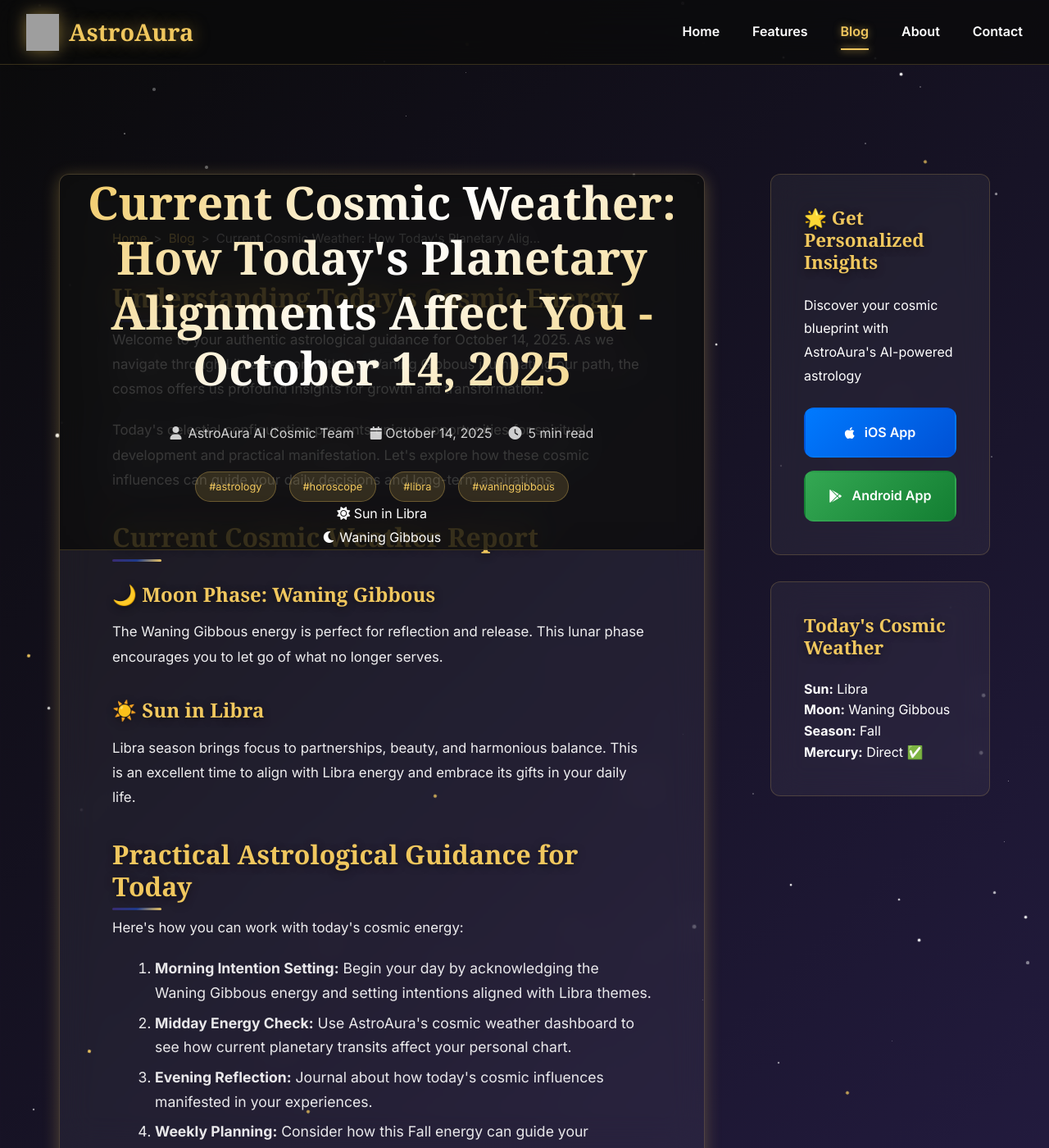
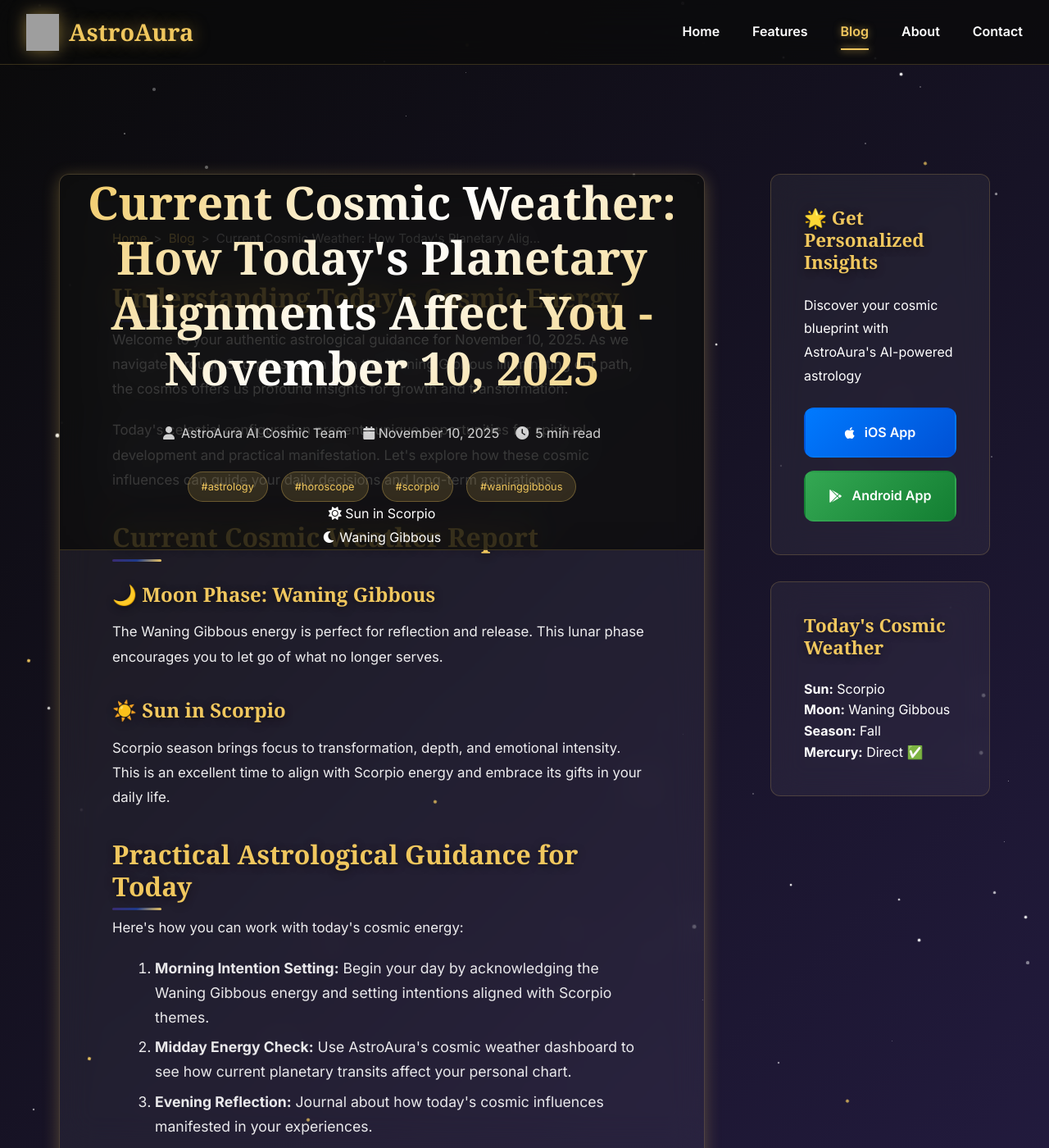
Before and after one commit to royanis/astroaura-website, a Jekyll site: the page blog/posts/current-cosmic-weather-how-todays-planetary-alignm.html, which Jekyll copies as it is, in a window 1280 px wide and 1400 px high. Shown: the whole window at 82% size. Built offline with Jekyll 4.4.1, drawn with Linux system fonts in a browser that asks for light colours; some web fonts are replaced; comment, search, counter and statistics services are not loaded; grey boxes are pictures that could not be loaded.

Commit message:
🌟 Automated blog post: 2025-11-10 01:58 UTC
Generated authentic astrology content
Updated RSS feeds and sitemap
Published via GitHub Actions

🤖 Automated by AstroAura Blog System

```diff
--- a/blog/posts/current-cosmic-weather-how-todays-planetary-alignm.html
+++ b/blog/posts/current-cosmic-weather-how-todays-planetary-alignm.html
@@ -3,11 +3,11 @@
 <head>
     <meta charset="UTF-8">
     <meta name="viewport" content="width=device-width, initial-scale=1.0">
-    <meta name="description" content="Authentic astrological guidance for October 14, 2025. Explore today's Waning Gibbous energy in Libra season with personalized insights from AstroAura's AI-powered astrology platform.">
-    <title>Current Cosmic Weather: How Today's Planetary Alignments Affect You - October 14, 2025 | AstroAura Cosmic Insights</title>
+    <meta name="description" content="Authentic astrological guidance for November 10, 2025. Explore today's Waning Gibbous energy in Scorpio season with personalized insights from AstroAura's AI-powered astrology platform.">
+    <title>Current Cosmic Weather: How Today's Planetary Alignments Affect You - November 10, 2025 | AstroAura Cosmic Insights</title>
 
     <!-- SEO Meta Tags -->
-    <meta name="keywords" content="astrology, horoscope, libra, waning-gibbous, AI astrology, multilingual horoscope">
+    <meta name="keywords" content="astrology, horoscope, scorpio, waning-gibbous, AI astrology, multilingual horoscope">
     <meta name="author" content="AstroAura AI Cosmic Team">
     <meta name="robots" content="index, follow, max-image-preview:large, max-snippet:-1">
     <meta name="revisit-after" content="7 days">
@@ -16,24 +16,24 @@
     <link rel="canonical" href="https://astroaura.me/blog/posts/current-cosmic-weather-how-todays-planetary-alignm.html">
 
     <!-- Open Graph Tags -->
-    <meta property="og:title" content="Current Cosmic Weather: How Today's Planetary Alignments Affect You - October 14, 2025 | AstroAura">
-    <meta property="og:description" content="Authentic astrological guidance for October 14, 2025. Explore today's Waning Gibbous energy in Libra season with personalized insights from AstroAura's AI-powered astrology platform.">
+    <meta property="og:title" content="Current Cosmic Weather: How Today's Planetary Alignments Affect You - November 10, 2025 | AstroAura">
+    <meta property="og:description" content="Authentic astrological guidance for November 10, 2025. Explore today's Waning Gibbous energy in Scorpio season with personalized insights from AstroAura's AI-powered astrology platform.">
     <meta property="og:url" content="https://astroaura.me/blog/posts/current-cosmic-weather-how-todays-planetary-alignm.html">
     <meta property="og:type" content="article">
     <meta property="og:site_name" content="AstroAura">
 
     <!-- Twitter Card -->
     <meta name="twitter:card" content="summary_large_image">
-    <meta name="twitter:title" content="Current Cosmic Weather: How Today's Planetary Alignments Affect You - October 14, 2025">
-    <meta name="twitter:description" content="Authentic astrological guidance for October 14, 2025. Explore today's Waning Gibbous energy in Libra season with personalized insights from AstroAura's AI-powered astrology platform.">
+    <meta name="twitter:title" content="Current Cosmic Weather: How Today's Planetary Alignments Affect You - November 10, 2025">
+    <meta name="twitter:description" content="Authentic astrological guidance for November 10, 2025. Explore today's Waning Gibbous energy in Scorpio season with personalized insights from AstroAura's AI-powered astrology platform.">
 
     <!-- Schema.org Markup -->
     <script type="application/ld+json">
     {
         "@context": "https://schema.org",
         "@type": "BlogPosting",
-        "headline": "Current Cosmic Weather: How Today's Planetary Alignments Affect You - October 14, 2025",
-        "description": "Authentic astrological guidance for October 14, 2025. Explore today's Waning Gibbous energy in Libra season with personalized insights from AstroAura's AI-powered astrology platform.",
+        "headline": "Current Cosmic Weather: How Today's Planetary Alignments Affect You - November 10, 2025",
+        "description": "Authentic astrological guidance for November 10, 2025. Explore today's Waning Gibbous energy in Scorpio season with personalized insights from AstroAura's AI-powered astrology platform.",
         "author": {
             "@type": "Organization",
             "name": "AstroAura AI Cosmic Team"
@@ -46,14 +46,14 @@
                 "url": "https://astroaura.me/assets/icons/app_icon.png"
             }
         },
-        "datePublished": "2025-10-14T01:46:11.791907",
-        "dateModified": "2025-10-14T01:46:11.791907",
+        "datePublished": "2025-11-10T01:58:09.509385",
+        "dateModified": "2025-11-10T01:58:09.509385",
         "url": "https://astroaura.me/blog/posts/current-cosmic-weather-how-todays-planetary-alignm.html",
         "mainEntityOfPage": {
             "@type": "WebPage",
             "@id": "https://astroaura.me/blog/posts/current-cosmic-weather-how-todays-planetary-alignm.html"
         },
-        "keywords": "astrology, horoscope, libra, waning-gibbous"
+        "keywords": "astrology, horoscope, scorpio, waning-gibbous"
     }
     </script>
 
@@ -99,27 +99,27 @@
 
             <!-- Post Header -->
             <header class="post-header">
-                <h1 class="post-title">Current Cosmic Weather: How Today's Planetary Alignments Affect You - October 14, 2025</h1>
+                <h1 class="post-title">Current Cosmic Weather: How Today's Planetary Alignments Affect You - November 10, 2025</h1>
                 <div class="post-meta">
                     <span class="post-author">
                         <i class="fas fa-user"></i> AstroAura AI Cosmic Team
                     </span>
-                    <time class="post-date" datetime="2025-10-14T01:46:11.791907">
-                        <i class="fas fa-calendar"></i> October 14, 2025
+                    <time class="post-date" datetime="2025-11-10T01:58:09.509385">
+                        <i class="fas fa-calendar"></i> November 10, 2025
                     </time>
                     <span class="post-reading-time">
                         <i class="fas fa-clock"></i> 5 min read
                     </span>
                 </div>
                 <div class="post-tags">
-                    <span class="tag">#astrology</span> <span class="tag">#horoscope</span> <span class="tag">#libra</span> <span class="tag">#waninggibbous</span>
+                    <span class="tag">#astrology</span> <span class="tag">#horoscope</span> <span class="tag">#scorpio</span> <span class="tag">#waninggibbous</span>
                 </div>
 
                 <!-- Current Cosmic Data Display -->
                 <div class="cosmic-data-bar">
                     <div class="cosmic-item">
                         <i class="fas fa-sun"></i>
-                        <span>Sun in Libra</span>
+                        <span>Sun in Scorpio</span>
                     </div>
                     <div class="cosmic-item">
                         <i class="fas fa-moon"></i>
@@ -134,7 +134,7 @@
                 <div class="blog-content authentic-astrology">
             <section class="cosmic-introduction">
                 <h2>Understanding Today's Cosmic Energy</h2>
-                <p>Welcome to your authentic astrological guidance for October 14, 2025. As we navigate through Libra season with the Waning Gibbous illuminating our path, the cosmos offers us profound insights for growth and transformation.</p>
+                <p>Welcome to your authentic astrological guidance for November 10, 2025. As we navigate through Scorpio season with the Waning Gibbous illuminating our path, the cosmos offers us profound insights for growth and transformation.</p>
 
                 <p>Today's celestial configuration presents unique opportunities for spiritual development and practical manifestation. Let's explore how these cosmic influences can guide your daily decisions and long-term aspirations.</p>
             </section>
@@ -148,8 +148,8 @@
                     </div>
 
                     <div class="cosmic-factor">
-                        <h3>☀️ Sun in Libra</h3>
-                        <p>Libra season brings focus to partnerships, beauty, and harmonious balance. This is an excellent time to align with Libra energy and embrace its gifts in your daily life.</p>
+                        <h3>☀️ Sun in Scorpio</h3>
+                        <p>Scorpio season brings focus to transformation, depth, and emotional intensity. This is an excellent time to align with Scorpio energy and embrace its gifts in your daily life.</p>
                     </div>
 
 
@@ -161,7 +161,7 @@
                 <p>Here's how you can work with today's cosmic energy:</p>
 
                 <ol class="cosmic-action-steps">
-                    <li><strong>Morning Intention Setting:</strong> Begin your day by acknowledging the Waning Gibbous energy and setting intentions aligned with Libra themes.</li>
+                    <li><strong>Morning Intention Setting:</strong> Begin your day by acknowledging the Waning Gibbous energy and setting intentions aligned with Scorpio themes.</li>
                     <li><strong>Midday Energy Check:</strong> Use AstroAura's cosmic weather dashboard to see how current planetary transits affect your personal chart.</li>
                     <li><strong>Evening Reflection:</strong> Journal about how today's cosmic influences manifested in your experiences.</li>
                     <li><strong>Weekly Planning:</strong> Consider how this Fall energy can guide your upcoming goals and decisions.</li>
@@ -222,7 +222,7 @@
             <section class="post-actions">
                 <div class="share-buttons">
                     <h3>Share This Cosmic Insight</h3>
-                    <a href="https://twitter.com/intent/tweet?text=Current Cosmic Weather: How Today's Planetary Alignments Affect You - October 14, 2025&url=https://astroaura.me/blog/posts/current-cosmic-weather-how-todays-planetary-alignm.html" target="_blank" class="share-btn twitter">
+                    <a href="https://twitter.com/intent/tweet?text=Current Cosmic Weather: How Today's Planetary Alignments Affect You - November 10, 2025&url=https://astroaura.me/blog/posts/current-cosmic-weather-how-todays-planetary-alignm.html" target="_blank" class="share-btn twitter">
                         <i class="fab fa-twitter"></i> Tweet
                     </a>
                     <a href="https://www.facebook.com/sharer/sharer.php?u=https://astroaura.me/blog/posts/current-cosmic-weather-how-todays-planetary-alignm.html" target="_blank" class="share-btn facebook">
@@ -250,7 +250,7 @@
             <div class="widget cosmic-weather">
                 <h3>Today's Cosmic Weather</h3>
                 <div class="weather-item">
-                    <strong>Sun:</strong> Libra
+                    <strong>Sun:</strong> Scorpio
                 </div>
                 <div class="weather-item">
                     <strong>Moon:</strong> Waning Gibbous
```
Also changed, not shown: blog/atom.xml (+1 -1 lines), blog/feed.json (+122 -122 lines), blog/feed.xml (+1 -1 lines), blog/posts_index.json (+112 -96 lines), sitemap.xml (+67 -57 lines).
